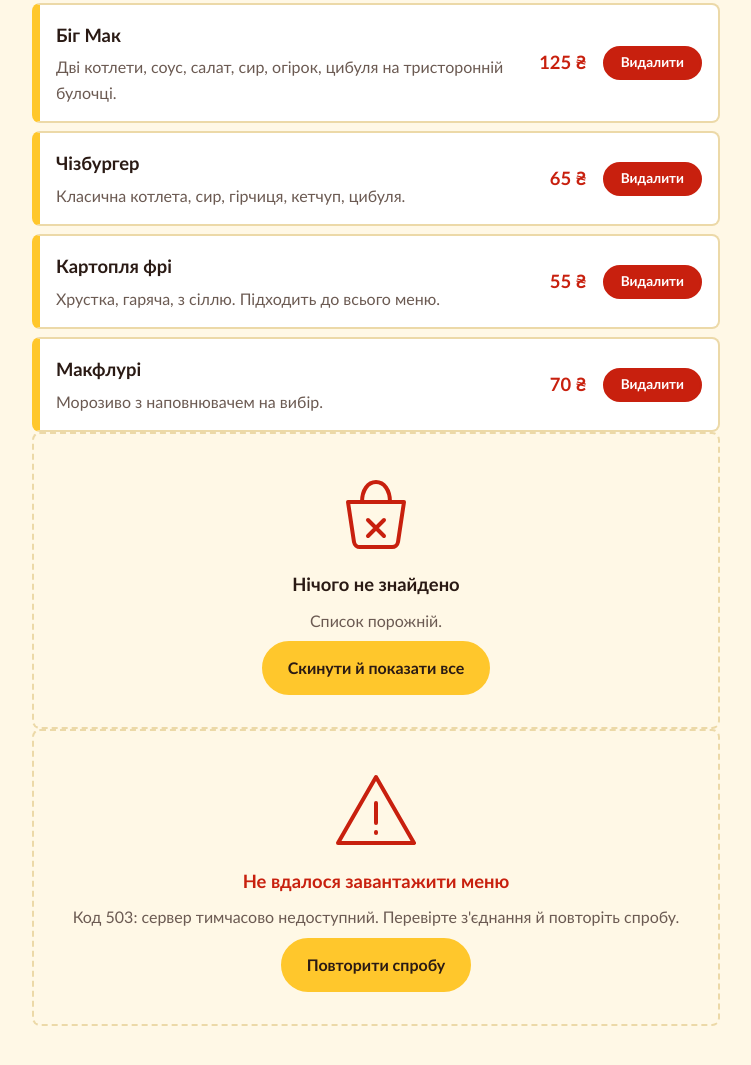
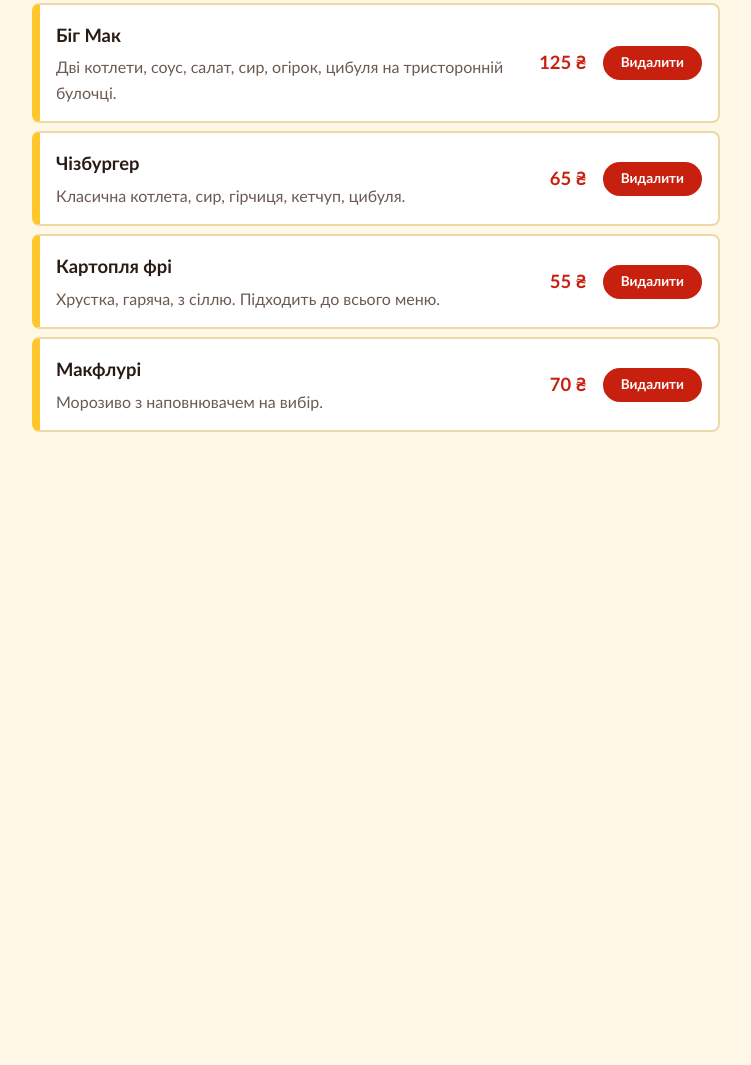
Before and after one commit to yanapalok/pr6, a plain HTML site: page index.html in a window 1280 px wide. Shown: the part 433-1498 px from the top of the page, without its empty margins (264-1015 px from the left). After the commit the page ends 929 px from the top, so only its background shows below. Drawn offline with Linux system fonts and the light colour scheme.

Commit message:
Modify .is-hidden class to use !important
Updated the .is-hidden class to use !important for better visibility control.

```diff
--- a/style.css
+++ b/style.css
@@ -1,4 +1,4 @@
-/* style.css: лише семантичні та компонентні токени з tokens.css */
+
 * { box-sizing: border-box; }
 
 body {
@@ -61,7 +61,7 @@ body {
 
 
 main { max-width: var(--layout-main); margin: 0 auto; padding: var(--space-lg) var(--space-lg) var(--space-2xl); }
-.is-hidden { display: none; }
+.is-hidden { display: none !important; }
 h1 { font-size: var(--font-size-title); line-height: 1.15; margin: 0 0 var(--space-sm); color: var(--color-primary); }
 h2 { font-size: var(--font-size-lg); margin: 0 0 var(--space-xs); }
 h3 { font-size: var(--font-size-md); margin: var(--space-lg) 0 var(--space-sm); }
```
